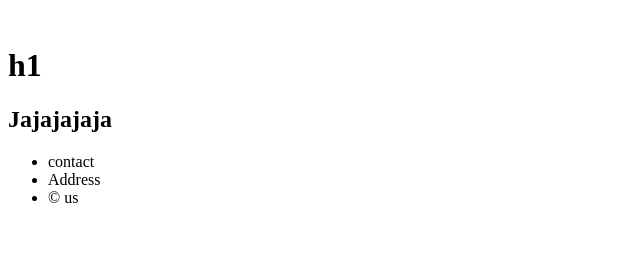
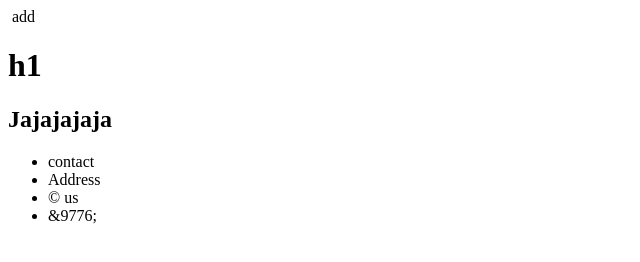
Before and after one commit to mravocadoman/testpository, a plain HTML site: page index.html in a window 1280 px wide. Shown: the full height of the page, 0-640 px from the left. Drawn offline with Linux system fonts and the light colour scheme.

Commit message:
add li to the footer

```diff
--- a/index.html
+++ b/index.html
@@ -8,7 +8,7 @@
     <title></title>
 </head>
 
-<body>
+add<body>
 
     <h1>h1</h1>
     <h2>Jajajajaja</h2>
@@ -18,6 +18,7 @@
             <li>contact</li>
             <li>Address</li>
             <li>&copy; us</li>
+            <li>&9776;</li>
         </ul>
     </footer>
 </body>
```
